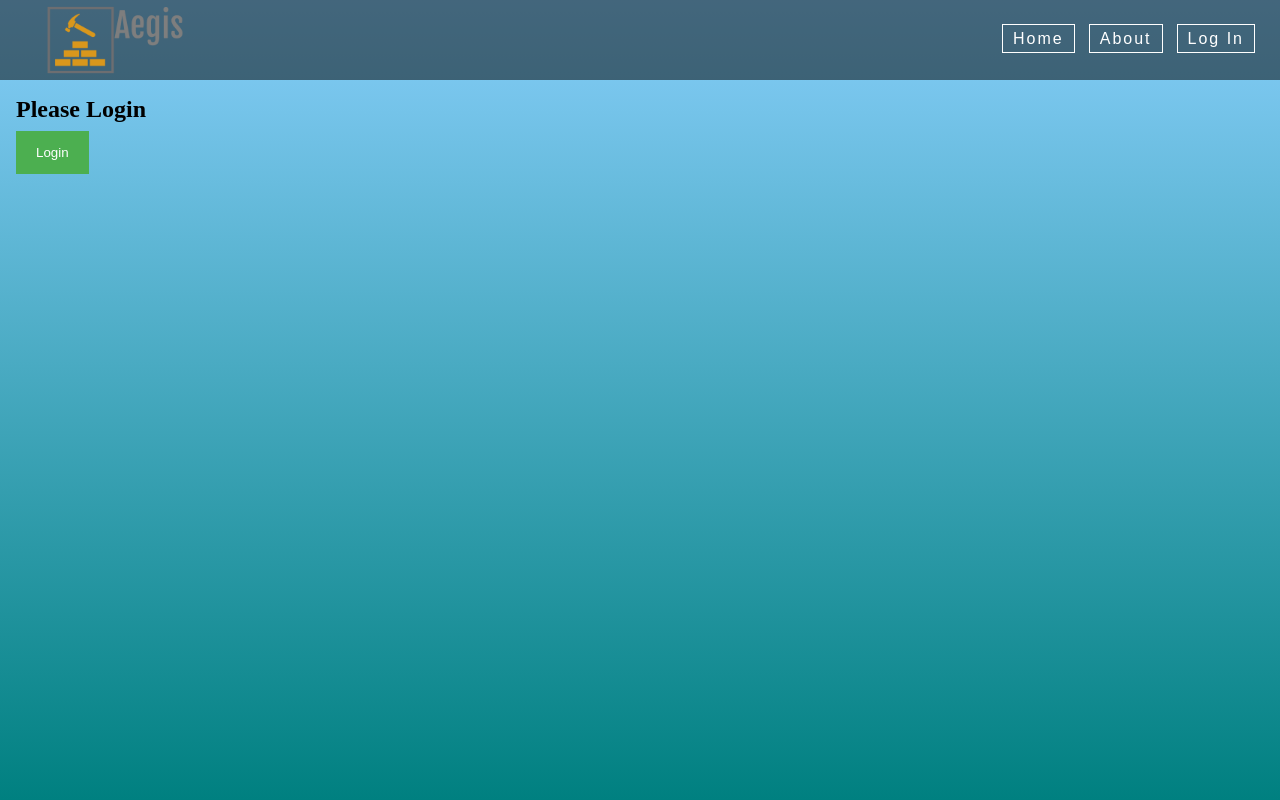
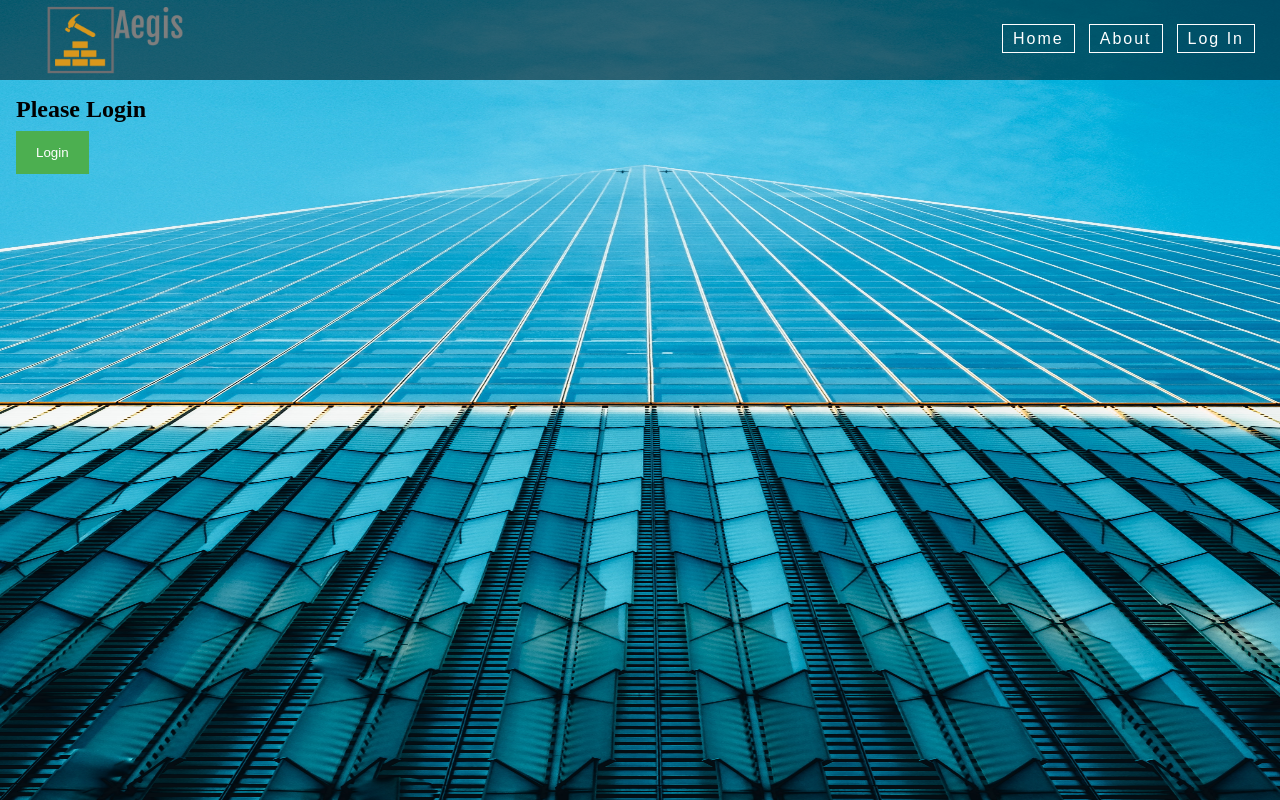
Before and after one commit to LazarRazvan/BuildWebServer, a Flask app: page /login in a window 1280 px wide. Run offline with Flask 2, Linux system fonts and the light colour scheme.

Commit message:
Login: Change backround picture

```diff
--- a/static/login.css
+++ b/static/login.css
@@ -6,7 +6,7 @@
 
 header
 {
-	background: linear-gradient(to top, #008080, #87CEFA);
+	background-image: url(../static/images/welcome.jpg);
 	height: 100vh;
 	background-size: 100% 100%;
 	background-position: center;
```
